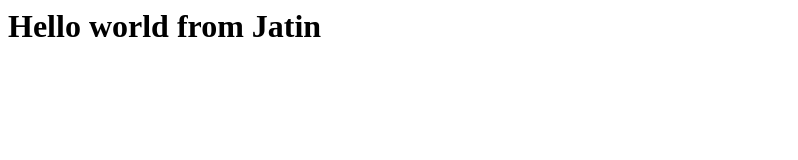
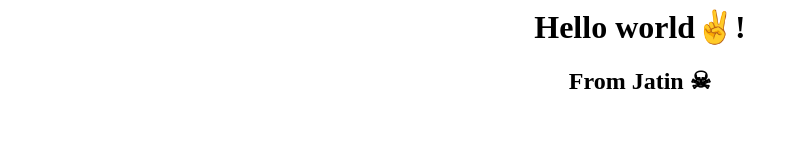
Before and after one commit to jatinsharma89/Personal_Portfolio, a plain HTML site: page index.html in a window 1280 px wide. Shown: the whole page, without its empty margins (0-798 px from the left). Drawn offline with Linux system fonts and the light colour scheme.

Commit message:
Updated personal portfolio hello world

```diff
--- a/index.html
+++ b/index.html
@@ -3,6 +3,7 @@
         <title>Jatin Personal Portfolio</title>
     </head>
     <body>
-        <h1>Hello world from Jatin</h1>
+        <h1 size="50px" align="center" >Hello world✌!</h1>
+        <h2 size="30px" align="center" >From Jatin ☠ </h2>
     </body>
 </html>
```
